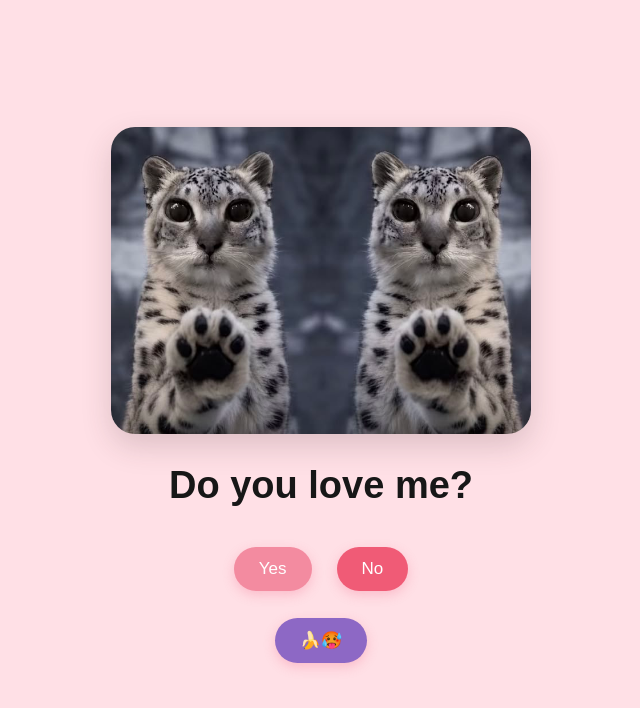
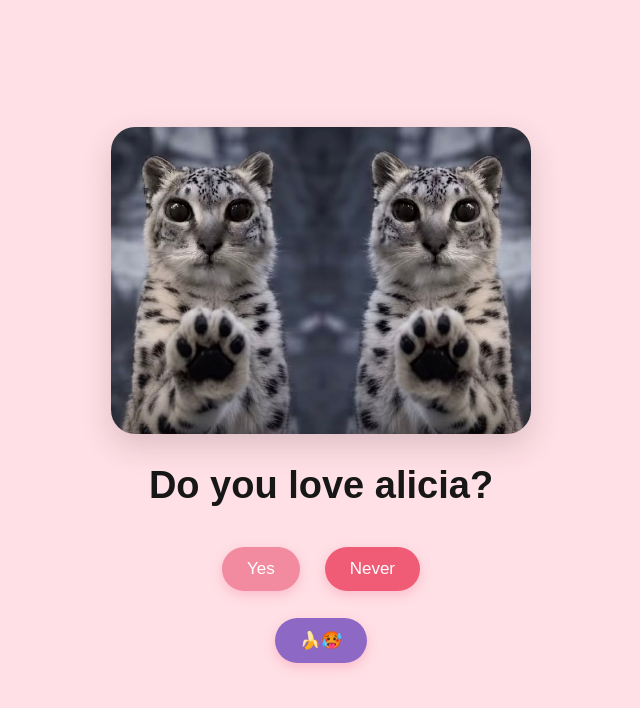
Before and after one commit to envlly/ILY, a plain HTML site: page index.html in a window 1280 px wide. Shown: the whole page, without its empty margins (319-959 px from the left). Drawn offline with Linux system fonts and the light colour scheme.

Commit message:
change final

```diff
--- a/index.html
+++ b/index.html
@@ -176,13 +176,13 @@ button {
         <img src="assets/snow-leopard-mei-mei.jpg" alt="Deux léopards des neiges">
     </div>
 
-    <h1 id="question">Do you love me?</h1>
+    <h1 id="question">Do you love alicia?</h1>
 
     <div class="buttons" id="buttons">
 
         <button id="yes">Yes</button>
 
-        <button id="no">No</button>
+        <button id="no">Never</button>
 
     </div>
 
```
